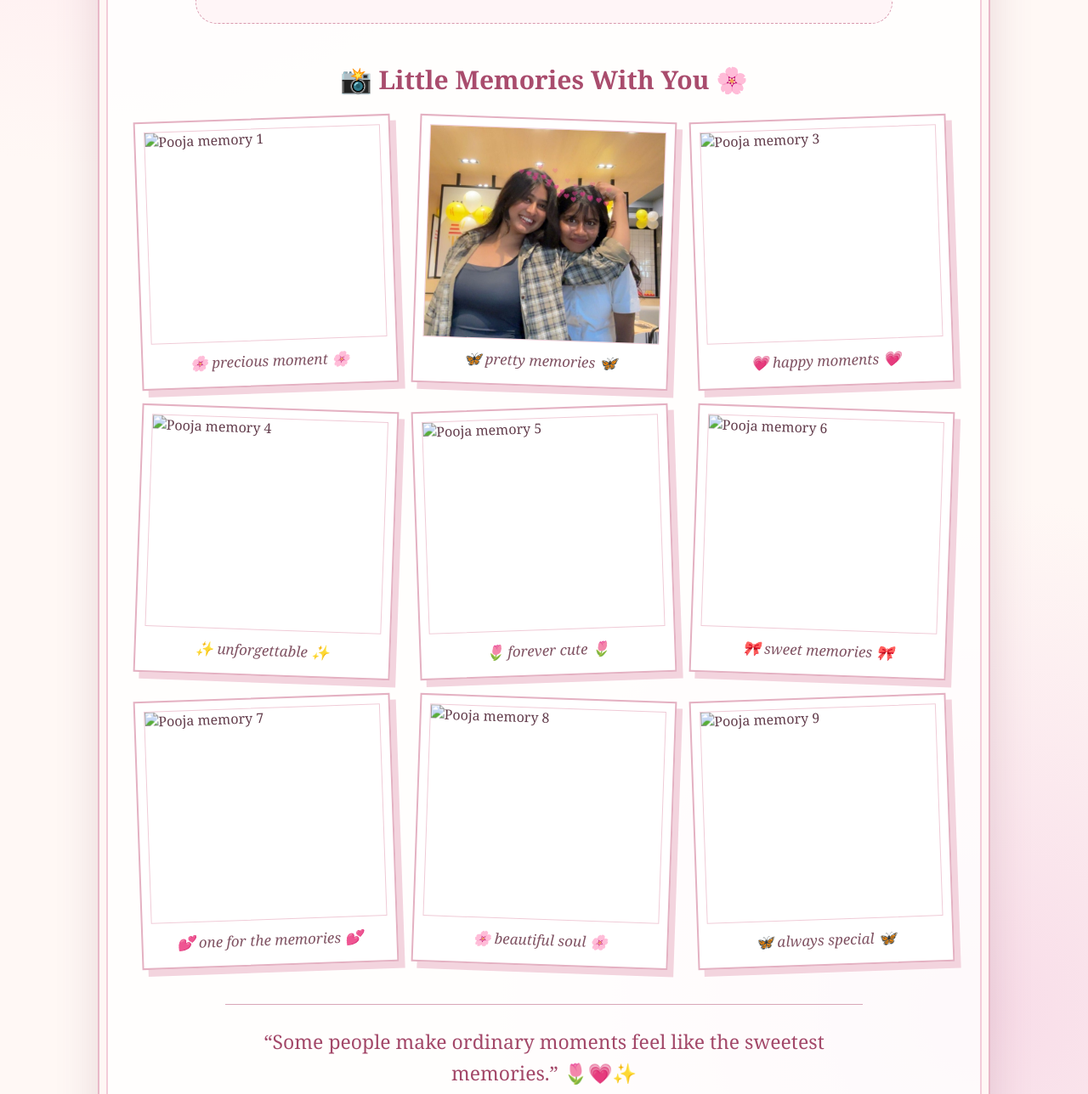
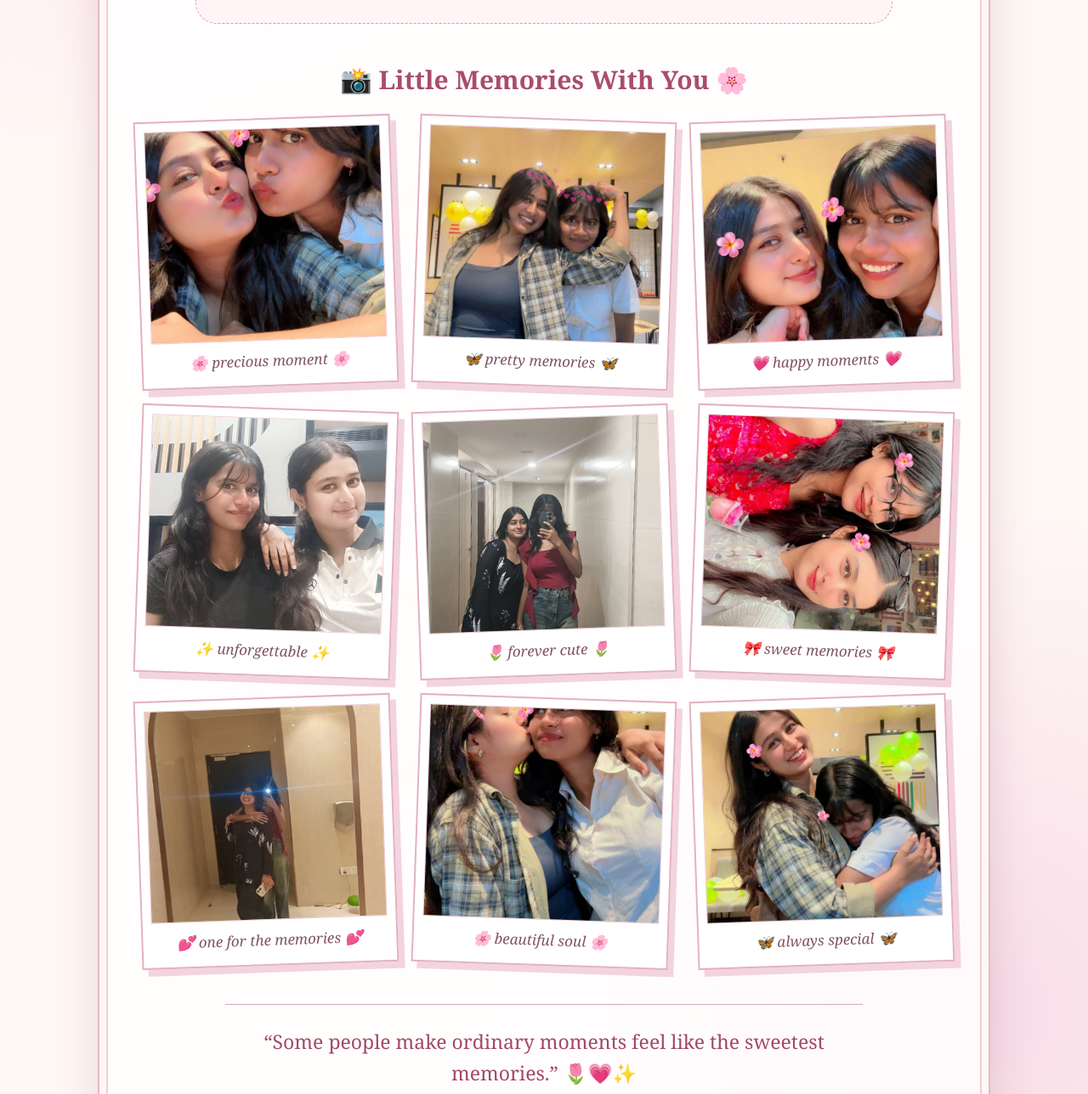
Before and after one commit to mahikaverma-01/POOJA-, a plain HTML site: page index.html in a window 1280 px wide. Shown: the part 946-2234 px from the top of the page at 85% size. Drawn offline with Linux system fonts and the light colour scheme; files whose address does not match are found by name.

Commit message:
Update index.html

```diff
--- a/index.html
+++ b/index.html
@@ -355,7 +355,7 @@
         <div class="gallery">
 
             <div class="photo">
-                <img src="photos/pooja1.jpeg" alt="Pooja memory 1">
+                <img src="pooja1.jpeg" alt="Pooja memory 1">
                 <div class="caption">🌸 precious moment 🌸</div>
             </div>
 
@@ -365,37 +365,37 @@
             </div>
 
             <div class="photo">
-                <img src="photos/pooja3.jpeg" alt="Pooja memory 3">
+                <img src="pooja3.jpeg" alt="Pooja memory 3">
                 <div class="caption">💗 happy moments 💗</div>
             </div>
 
             <div class="photo">
-                <img src="photos/pooja4.jpeg" alt="Pooja memory 4">
+                <img src="pooja4.jpeg" alt="Pooja memory 4">
                 <div class="caption">✨ unforgettable ✨</div>
             </div>
 
             <div class="photo">
-                <img src="photos/pooja5.jpeg" alt="Pooja memory 5">
+                <img src="pooja5.jpeg" alt="Pooja memory 5">
                 <div class="caption">🌷 forever cute 🌷</div>
             </div>
 
             <div class="photo">
-                <img src="photos/pooja6.jpeg" alt="Pooja memory 6">
+                <img src="pooja6.jpeg" alt="Pooja memory 6">
                 <div class="caption">🎀 sweet memories 🎀</div>
             </div>
 
             <div class="photo">
-                <img src="photos/pooja7.jpeg" alt="Pooja memory 7">
+                <img src="pooja7.jpeg" alt="Pooja memory 7">
                 <div class="caption">💕 one for the memories 💕</div>
             </div>
 
             <div class="photo">
-                <img src="photos/pooja8.jpeg" alt="Pooja memory 8">
+                <img src="pooja8.jpeg" alt="Pooja memory 8">
                 <div class="caption">🌸 beautiful soul 🌸</div>
             </div>
 
             <div class="photo">
-                <img src="photos/pooja9.jpeg" alt="Pooja memory 9">
+                <img src="pooja9.jpeg" alt="Pooja memory 9">
                 <div class="caption">🦋 always special 🦋</div>
             </div>
 
```
